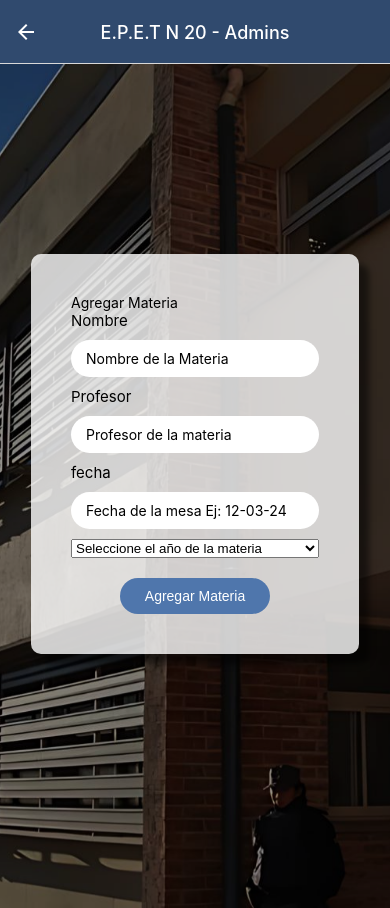
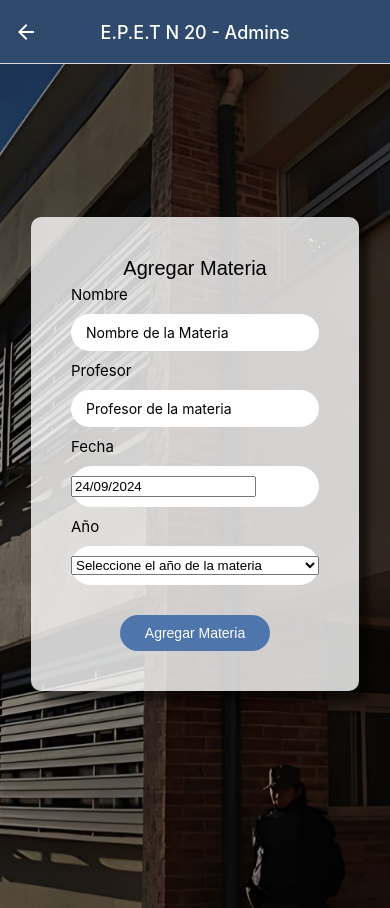
Before and after one commit to LuuAlveal/No_Hackeamos_Ni_La_Puerta, a React Native app: screen /AgregarMaterias in a window 390 px wide. Built offline with nearby package versions, Linux system fonts and the light colour scheme.

Commit message:
Agregando configuracion de AgregarMaterias

```diff
--- a/Admin-Screens/AgregarMaterias.jsx
+++ b/Admin-Screens/AgregarMaterias.jsx
@@ -2,10 +2,11 @@ import React, { useState } from 'react';
 import { StyleSheet, Text, View, ImageBackground, TextInput, TouchableOpacity} from 'react-native';
 import { getFirestore,addDoc, collection   } from 'firebase/firestore';
 import appFirebase from '../firebase';
-
 import { Picker } from '@react-native-picker/picker';
 import { useNavigation } from '@react-navigation/native';
 import Swal from 'sweetalert2';
+import DatePicker from "react-datepicker";
+import "react-datepicker/dist/react-datepicker.css";
 const BD = getFirestore(appFirebase);
 
 export default function AgregarMaterias() {
@@ -14,12 +15,16 @@ export default function AgregarMaterias() {
     const [state, setState] = useState({
         nombre: "",
         profesor: "",
-        fecha: ""
+        fecha: new Date()
     })
+    const [startDate, setStartDate] = useState(new Date());
+    const handleDateChange = (date) => {
+        setStartDate(date);
+        setState({ ...state, fecha: date });
+    };
     const handleChangeText = (name, value) => {
         setState({ ...state, [name]: value })
     }
-
     const handleCreateMateria = async () => {
         if (state.nombre === '') {
             Swal.fire({
@@ -95,6 +100,12 @@ export default function AgregarMaterias() {
             justifyContent: 'center',
             alignItems: 'center'
         },
+        modificarAlumno: {
+            fontSize: 20,
+            fontFamily: 'sans-serif',
+            textAlign: 'center',
+            marginBottom:5
+        },
         cajaIng: {
             paddingVertical: 10,
             backgroundColor: 'white',
@@ -115,6 +126,10 @@ export default function AgregarMaterias() {
             textAlign: 'center',
             color: 'white',
             fontFamily: 'sans-serif'
+        },
+        datePicker: {
+            width: '100%',
+            marginBottom: 10,
         }
     });
 
@@ -146,16 +161,18 @@ export default function AgregarMaterias() {
                         />
                     </View>
 
-                    <Text style={{ fontSize: 15 }}>fecha</Text>
+                    <Text style={{ fontSize: 15 }}>Fecha</Text>
                     <View style={style.cajaIng}>
-                        <TextInput
-                            placeholder='Fecha de la mesa Ej: 12-03-24'
-                            style={{ paddingHorizontal: 15, outline: 0 }}
-                            maxLength={8}
-                            onChangeText={(value) => handleChangeText('fecha', value)}
-                        />
+                        <DatePicker
+                            selected={startDate}
+                            onChange={handleDateChange}
+                            dateFormat="dd/MM/YYYY"
+
+                            />
                     </View>
 
+                    <Text style={{ fontSize: 15 }}>Año</Text>
+                    <View style={style.cajaIng}>
                     <Picker
                         selectedValue={selectedYear}
                         onValueChange={(itemValue, itemIndex) =>
@@ -171,6 +188,7 @@ export default function AgregarMaterias() {
                         <Picker.Item label="5° año" value="5°" />
                         <Picker.Item label="6° año" value="6°" />
                     </Picker>
+                    </View>
 
                     <View style={style.containerButton}>
                         <TouchableOpacity
```
